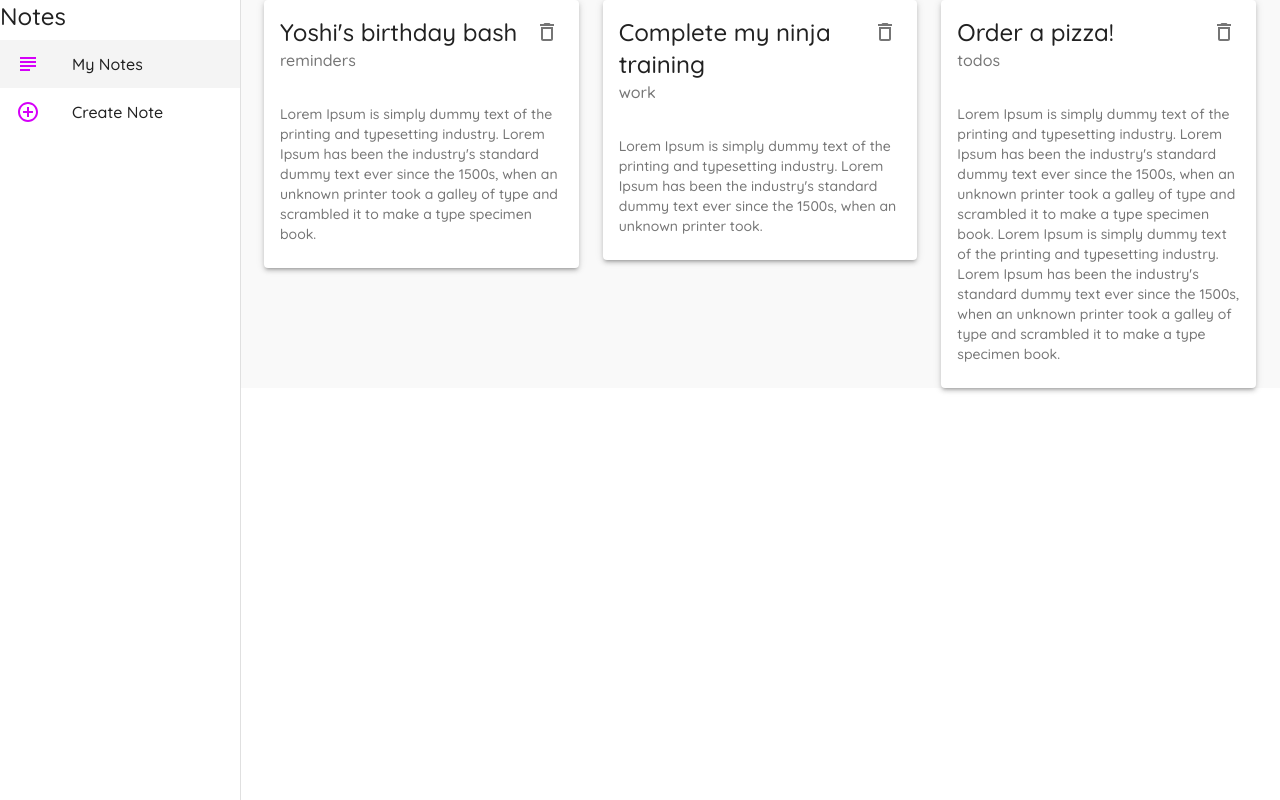
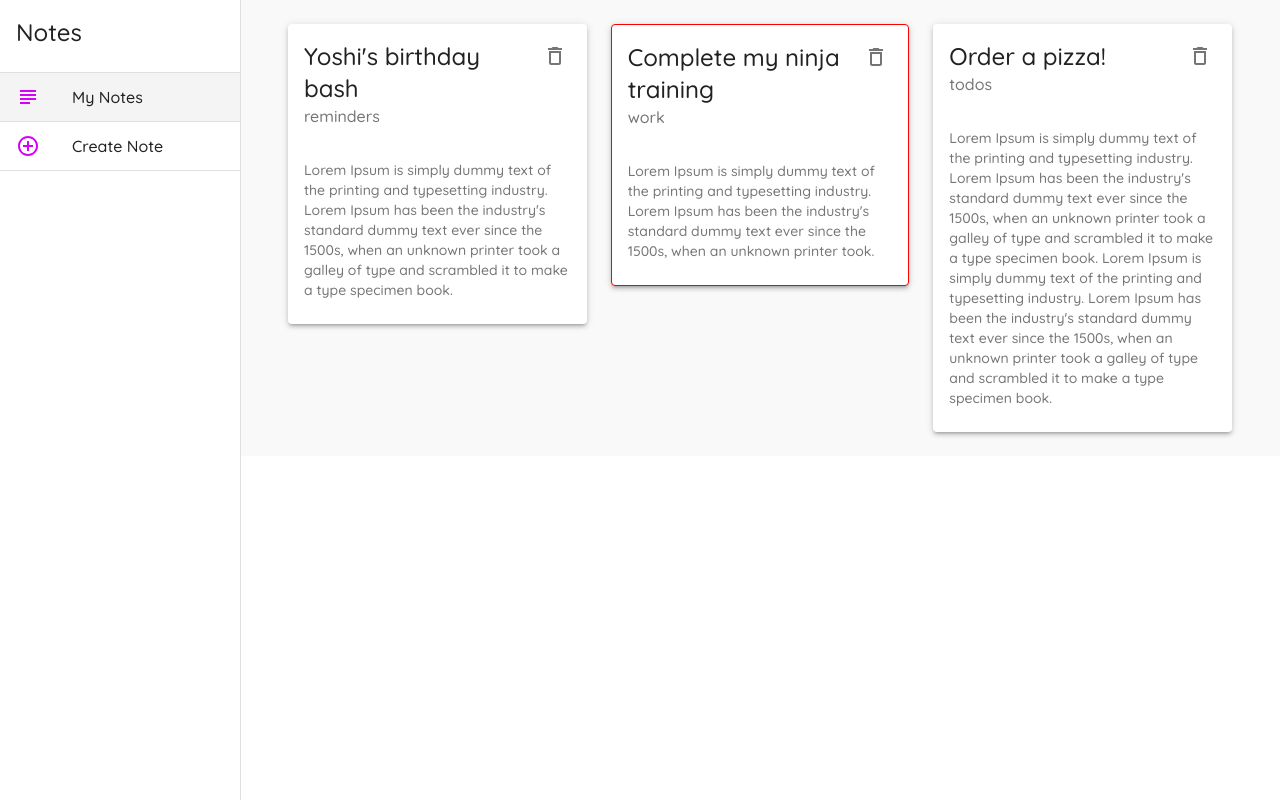
Before and after one commit to anukuljoshi/material-ui-net-ninja, a React (Create React App) app: page / in a window 1280 px wide. Built offline with nearby package versions, Linux system fonts and the light colour scheme; data requests are answered from the project's data file.

Commit message:
lesson-15

```diff
--- a/package.json
+++ b/package.json
@@ -24,7 +24,8 @@
     "start": "BROWSER=None react-scripts start",
     "build": "react-scripts build",
     "test": "react-scripts test",
-    "eject": "react-scripts eject"
+    "eject": "react-scripts eject",
+    "server": "json-server --watch ./data/db.json --port 9000"
   },
   "eslintConfig": {
     "extends": [
--- a/src/components/Layout/Layout.tsx
+++ b/src/components/Layout/Layout.tsx
@@ -17,13 +17,15 @@ interface MenuItem{
 
 const drawerWidth: number = 240;
 
-const useStyles = makeStyles({
+const useStyles = makeStyles((theme) => {
+  return {
     root:{
       display: 'flex'
     },
     page: {
       background: '#f9f9f9',
-    width: '100%'
+      width: '100%',
+      padding: theme.spacing(3),
     },
     drawer: {
       width: drawerWidth
@@ -33,8 +35,11 @@ const useStyles = makeStyles({
     },
     active: {
       background: '#f4f4f4'
+    },
+    title:{
+      padding: theme.spacing(2)
     }
-
+  }
 })
 
 const Layout = (props: LayoutProps) => {
@@ -70,7 +75,7 @@ const Layout = (props: LayoutProps) => {
         }}
       >
         <div>
-          <Typography variant="h5">
+          <Typography variant="h5" className={classes.title}>
             Notes
           </Typography>
         </div>
@@ -78,7 +83,11 @@ const Layout = (props: LayoutProps) => {
         {/* list links */}
         <List>
           {
+            <>
+            <Divider></Divider>
+            {
               menuItems.map((item: MenuItem) => (
+                <>
                 <ListItem
                   button
                   key={item.text}
@@ -88,7 +97,11 @@ const Layout = (props: LayoutProps) => {
                   <ListItemIcon>{item.icon}</ListItemIcon>
                   <ListItemText primary={item.text} />
                 </ListItem>
+                <Divider></Divider>
+                </>
               ))
+            }
+            </>
           }
         </List>
       </Drawer>
--- a/src/components/Notes/NoteCard.tsx
+++ b/src/components/Notes/NoteCard.tsx
@@ -1,6 +1,6 @@
 import React from 'react'
 
-import { Card, CardHeader, CardContent, IconButton, Typography } from '@material-ui/core';
+import { Card, CardHeader, CardContent, IconButton, Typography, makeStyles } from '@material-ui/core';
 import { DeleteOutline } from '@material-ui/icons'
 
 import { INote } from '../../types/main.types';
@@ -10,10 +10,22 @@ interface NoteCardProps{
   handleDeleteNote: (id: number) => Promise<void>
 }
 
+const useStyles = makeStyles({
+  test: {
+    border: (note: INote) => {
+      if(note.category==='work'){
+        return '1px solid red'
+      }
+    }
+  }
+})
+
 const NoteCard = (props: NoteCardProps) => {
   const { note, handleDeleteNote } = props;
+  const classes = useStyles(note);
+
   return (
-    <Card elevation={3}>
+    <Card elevation={3} className={classes.test}>
       <CardHeader
         action={
           <IconButton onClick={() => handleDeleteNote(note.id)}>
--- a/src/constants/api.ts
+++ b/src/constants/api.ts
@@ -1 +1 @@
-export const API_URL = 'http://localhost:8000/notes';
+export const API_URL = 'http://localhost:9000/notes';
```
Lines whose indentation alone changed are shown as unchanged.
